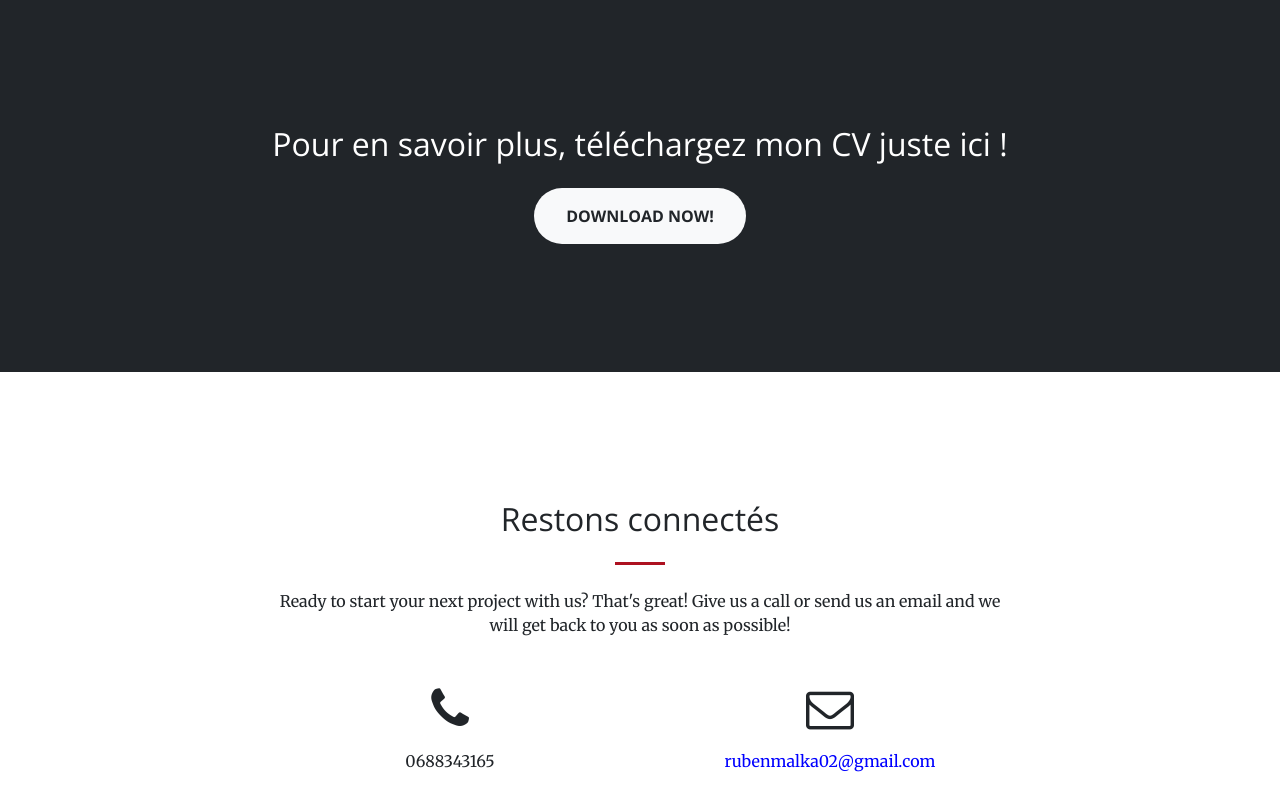
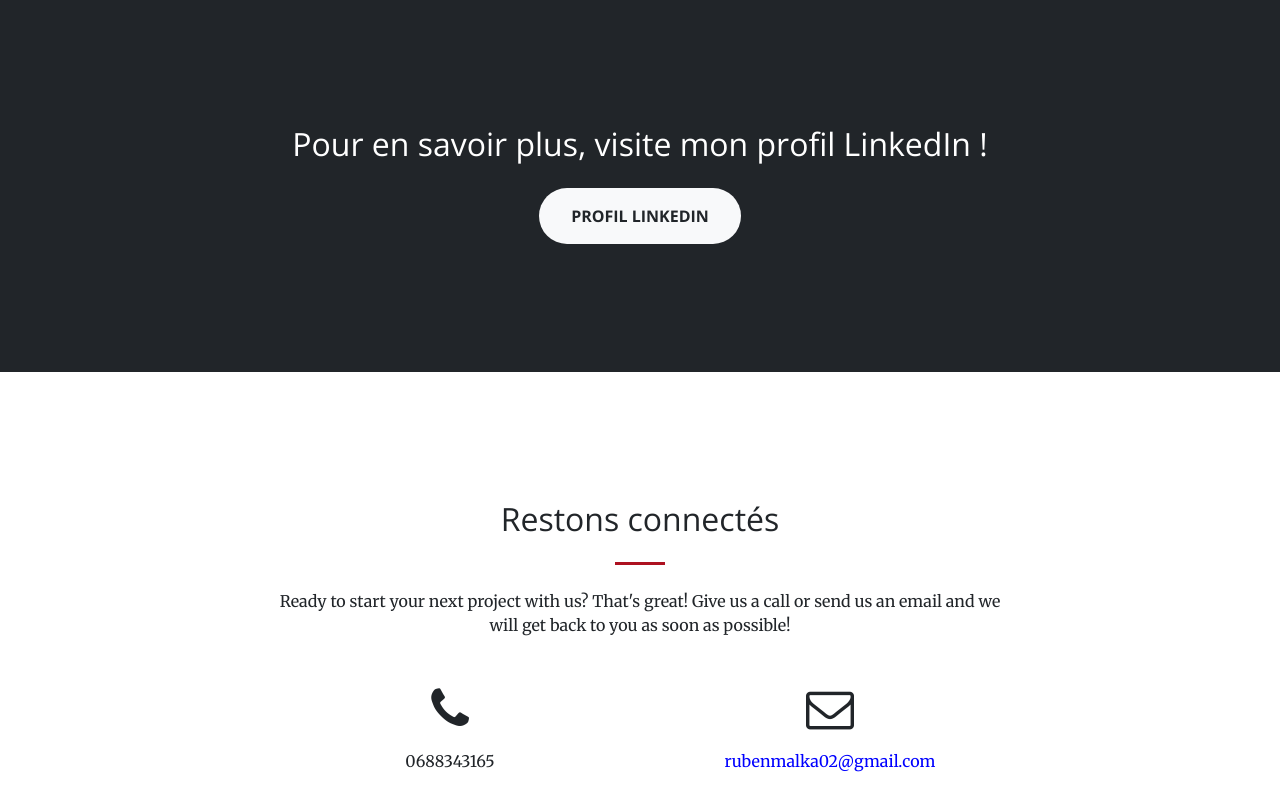
Before and after one commit to rubenmalka/PortfolioRubenMalka, a website: page index.html in a window 1280 px wide. Shown: the part 2409-3220 px from the top of the page. Drawn offline with nearby package versions, Linux system fonts and the light colour scheme.

Commit message:
linkedin

```diff
--- a/index.html
+++ b/index.html
@@ -258,8 +258,8 @@ Pour en savoir plus, clique ici !</p>
 
     <section class="bg-dark text-white">
       <div class="container text-center">
-        <h2 class="mb-4">Pour en savoir plus, téléchargez mon CV juste ici !</h2>
-        <a class="btn btn-light btn-xl sr-button" href="Curriculum Vitae Ruben.pdf">Download Now!</a>
+        <h2 class="mb-4">Pour en savoir plus, visite mon profil LinkedIn !</h2>
+        <a class="btn btn-light btn-xl sr-button" href="https://www.linkedin.com/in/ruben-malka-115639168/" target="_blank">Profil LinkedIn</a>
       </div>
     </section>
 
```
